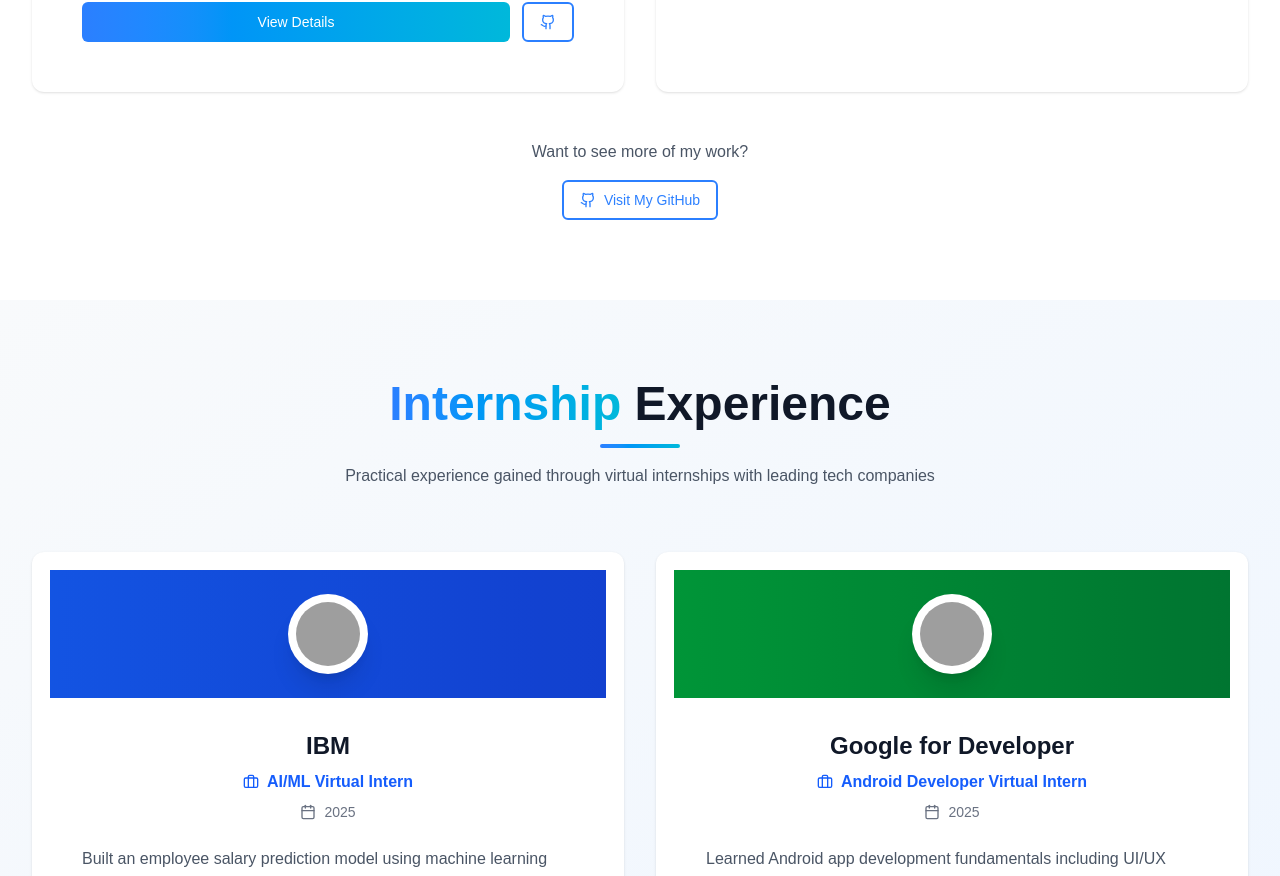
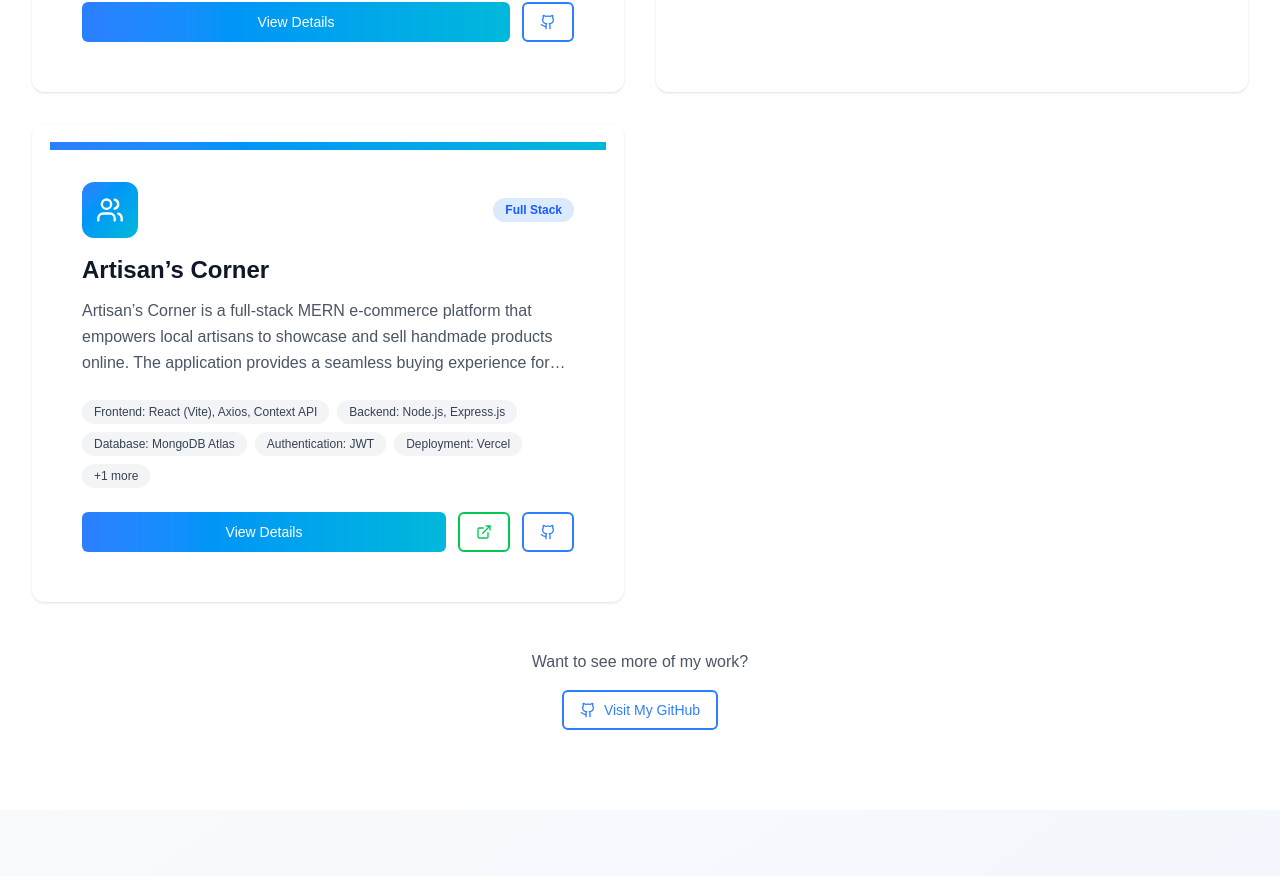
Before and after one commit to Kaushal2644/My-Portfolio, a Next.js app: page / in a window 1280 px wide. Shown: the part 3257-4133 px from the top of the page. Built offline with nearby package versions, Linux system fonts and the light colour scheme; grey boxes are pictures that could not be loaded.

Commit message:
Add project

```diff
--- a/components/portfolio/ProjectsSection.jsx
+++ b/components/portfolio/ProjectsSection.jsx
@@ -17,9 +17,19 @@
   const projects = [
     {
       title: "Employee Salary Prediction",
-      shortDescription: "Built a machine learning model using Python to predict employee salaries based on various features like experience, education, and role.",
-      fullDescription: "Developed a comprehensive machine learning solution to predict employee salaries with high accuracy. The system analyzes multiple factors including years of experience, educational background, job role, location, and industry sector. Implemented various regression algorithms and performed extensive feature engineering to optimize prediction accuracy.",
-      technologies: ["Python", "Machine Learning", "Scikit-learn", "Pandas", "NumPy", "Matplotlib", "Seaborn"],
+      shortDescription:
+        "Built a machine learning model using Python to predict employee salaries based on various features like experience, education, and role.",
+      fullDescription:
+        "Developed a comprehensive machine learning solution to predict employee salaries with high accuracy. The system analyzes multiple factors including years of experience, educational background, job role, location, and industry sector. Implemented various regression algorithms and performed extensive feature engineering to optimize prediction accuracy.",
+      technologies: [
+        "Python",
+        "Machine Learning",
+        "Scikit-learn",
+        "Pandas",
+        "NumPy",
+        "Matplotlib",
+        "Seaborn",
+      ],
       icon: Brain,
       gradient: "from-blue-500 to-cyan-500",
       githubUrl: "https://github.com/Kaushal2644/Employ-Salary-Prediction.git",
@@ -28,18 +38,18 @@
         "Handling missing and inconsistent data across different sources",
         "Feature selection from 20+ potential variables",
         "Achieving model accuracy above 85% threshold",
-        "Balancing model complexity with interpretability"
+        "Balancing model complexity with interpretability",
       ],
       achievements: [
         "Achieved 87% prediction accuracy on test dataset",
         "Reduced prediction error by 23% compared to baseline model",
         "Implemented cross-validation for robust performance",
-        "Created interactive visualizations for insights"
+        "Created interactive visualizations for insights",
       ],
       screenshots: [
         "https://images.unsplash.com/photo-1551288049-bebda4e38f71?w=800&h=400&fit=crop",
-        "https://images.unsplash.com/photo-1460925895917-afdab827c52f?w=800&h=400&fit=crop"
-      ]
+        "https://images.unsplash.com/photo-1460925895917-afdab827c52f?w=800&h=400&fit=crop",
+      ],
     },
     // {
     //   title: "Geolocation-based Attendance Tracking",
@@ -69,31 +79,100 @@
     // },
     {
       title: "Skill Swap Platform",
-      shortDescription: "A MERN-based platform where users exchange skills, send requests, and manage interactive profiles.",
-      fullDescription: "Developed a full-stack Skill Swap Platform using the MERN stack. Users can list skills they offer and want, browse others' profiles, send and accept swap requests, and manage their skill portfolio. The platform includes authentication using JWT, image uploads, admin moderation panel, and responsive UI built with React + Tailwind CSS. Deployed on Vercel and Render for smooth performance.",
-      technologies: ["React", "Node.js", "MongoDB", "Express", "JWT", "Tailwind CSS", "Multer", "Bcrypt", "Vercel", "Render"],
+      shortDescription:
+        "A MERN-based platform where users exchange skills, send requests, and manage interactive profiles.",
+      fullDescription:
+        "Developed a full-stack Skill Swap Platform using the MERN stack. Users can list skills they offer and want, browse others' profiles, send and accept swap requests, and manage their skill portfolio. The platform includes authentication using JWT, image uploads, admin moderation panel, and responsive UI built with React + Tailwind CSS. Deployed on Vercel and Render for smooth performance.",
+      technologies: [
+        "React",
+        "Node.js",
+        "MongoDB",
+        "Express",
+        "JWT",
+        "Tailwind CSS",
+        "Multer",
+        "Bcrypt",
+        "Vercel",
+        "Render",
+      ],
       icon: Users,
       gradient: "from-blue-500 to-cyan-500",
-      githubUrl: "https://github.com/Kaushal2644",
+      githubUrl: "https://github.com/Kaushal2644/Skill-Swap-Platform.git",
       liveUrl: "https://skill-swap-platform-gamma.vercel.app",
       category: "Full Stack",
       challenges: [
         "Implementing secure user authentication and authorization",
         "Managing complex skill matching algorithms",
         "Handling real-time request notifications",
-        "Optimizing image upload and storage"
+        "Optimizing image upload and storage",
       ],
       achievements: [
         "Built end-to-end MERN stack application",
         "Implemented JWT-based authentication system",
         "Created admin moderation panel for quality control",
-        "Deployed successfully on cloud platforms"
+        "Deployed successfully on cloud platforms",
       ],
       screenshots: [
         "https://images.unsplash.com/photo-1552664730-d307ca884978?w=800&h=400&fit=crop",
-        "https://images.unsplash.com/photo-1522071820081-009f0129c71c?w=800&h=400&fit=crop"
-      ]
-    }
+        "https://images.unsplash.com/photo-1522071820081-009f0129c71c?w=800&h=400&fit=crop",
+      ],
+    },
+
+    {
+      title: "Artisan’s Corner",
+
+      shortDescription:
+        "Artisan’s Corner is a full-stack MERN e-commerce platform that empowers local artisans to showcase and sell handmade products online. The application provides a seamless buying experience for customers while offering sellers a dedicated dashboard to manage inventory, orders, and reviews. Built with modern cloud infrastructure, it simulates a real-world production-ready system.",
+
+      fullDescription: `
+                        • Secure user authentication & authorization using JWT
+                        • Dedicated seller dashboard for product & inventory management
+                        • Complete Product CRUD operations
+                        • Shopping cart & order management system
+                        • Reviews & ratings for customer feedback
+                        • Cloudinary image uploads & optimized media storage
+                        • RESTful API based backend architecture
+                        • Fully deployed frontend & backend on Vercel
+                        • MongoDB Atlas cloud database integration
+                        • Responsive UI for desktop & mobile devices
+                        • Razorpay payment gateway planned (integration in progress)
+                      `,
+
+      technologies: [
+        "Frontend: React (Vite), Axios, Context API",
+        "Backend: Node.js, Express.js",
+        "Database: MongoDB Atlas",
+        "Authentication: JWT",
+        "Deployment: Vercel",
+        "Media Storage: Cloudinary",
+      ],
+      icon: Users,
+      gradient: "from-blue-500 to-cyan-500",
+      githubUrl: "https://github.com/Kaushal2644/Artisan-s.git",
+      liveUrl: "https://artisan-s-corner.vercel.app/",
+      category: "Full Stack",
+      challenges: [
+        "Handling CORS between separate frontend and backend deployments",
+        "Configuring environment variables securely in production",
+        "Managing MongoDB Atlas cloud connections on serverless architecture",
+        "Implementing secure JWT authentication flows",
+        "Optimizing image upload and storage using Cloudinary",
+        "Debugging real-world deployment issues on Vercel",
+      ],
+
+      achievements: [
+        "Built a complete end-to-end MERN stack application",
+        "Designed scalable RESTful APIs",
+        "Implemented JWT-based authentication & protected routes",
+        "Successfully deployed frontend and backend on cloud infrastructure",
+        "Created a production-ready architecture similar to real e-commerce platforms",
+      ],
+
+      screenshots: [
+        "https://images.unsplash.com/photo-1552664730-d307ca884978?w=800&h=400&fit=crop",
+        "https://images.unsplash.com/photo-1522071820081-009f0129c71c?w=800&h=400&fit=crop",
+      ],
+    },
   ];
 
   const categories = ["All", "Machine Learning", "Full Stack"];
```
